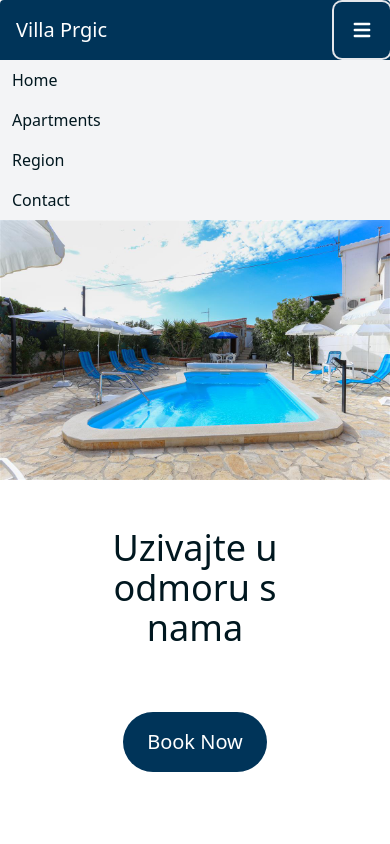
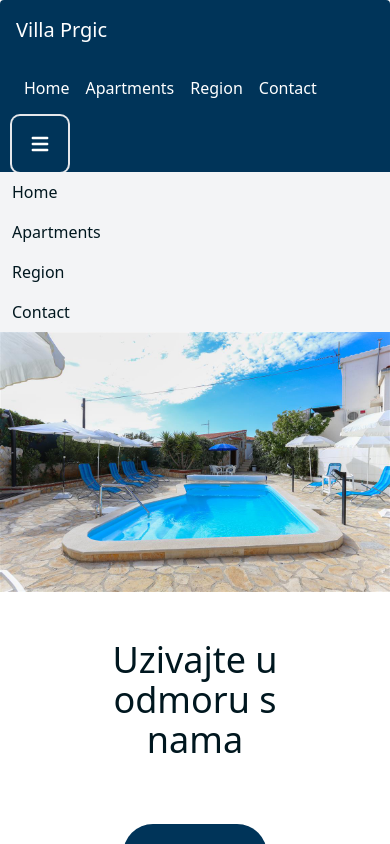
Before and after one commit to valentin994/villa-prgic, a React (Vite) app: page / in a window 390 px wide. Both pictures are taken after a click on the button "Open main menu". Shown: the top 844 px of the page. Built offline with nearby package versions, Linux system fonts and the light colour scheme.

Commit message:
added another navbar

```diff
--- a/src/Components/Nav.tsx
+++ b/src/Components/Nav.tsx
@@ -1,41 +1,104 @@
-import { useState } from "react"
-import { Link } from "react-router-dom"
+import { useState } from "react";
+import { Link } from "react-router-dom";
 
 function Nav() {
-    const [isMenuOpen, setIsMenuOpen] = useState(false)
+  const [isMenuOpen, setIsMenuOpen] = useState(false);
 
-    return(
+  return (
     <nav className="border-gray-200 text-white rounded bg-secondary">
       <div className="flex flex-wrap items-center justify-between mx-auto w-full ">
         <Link to="/" className="flex items-center p-4">
-                <span className="self-center text-xl font-light whitespace-nowrap">Villa Prgic</span>
+          <span className="self-center text-xl font-light whitespace-nowrap">
+            Villa Prgic
+          </span>
         </Link>
-            <button data-collapse-toggle="navbar-solid-bg" onClick={() => setIsMenuOpen(!isMenuOpen)} type="button" className="inline-flex items-center p-4 ml-3 text-sm text-gray-500 rounded-lg md:hidden hover:bg-gray-100 focus:outline-none focus:ring-2 focus:ring-gray-200" aria-controls="navbar-solid-bg" aria-expanded="false">
-              <span className="sr-only">Open main menu</span>
-              <svg className="w-6 h-6" aria-hidden="true" fill="white" viewBox="0 0 20 20" xmlns="http://www.w3.org/2000/svg"><path fillRule="evenodd" d="M3 5a1 1 0 011-1h12a1 1 0 110 2H4a1 1 0 01-1-1zM3 10a1 1 0 011-1h12a1 1 0 110 2H4a1 1 0 01-1-1zM3 15a1 1 0 011-1h12a1 1 0 110 2H4a1 1 0 01-1-1z" clipRule="evenodd"></path></svg>
-            </button>
-            {
-                isMenuOpen &&
-            <div className={`w-full md:block md:w-auto bg-gray-100 text-primary`} id="navbar-solid-bg">
-              <ul className="flex flex-col rounded-lg  md:flex-row md:space-x-8 md:mt-0 md:text-sm md:font-medium md:border-0 md:bg-transparent">
-                <li>
-                    <Link to="/" onClick={() => setIsMenuOpen(false)} className="block py-2 pl-3 pr-4 rounded md:bg-transparent md:text-blue-700 md:p-0">Home</Link>
+        <div className="p-4 sm:max-md:hidden">
+          <ul className="flex">
+            <li className="px-2 hover:text-gray-100">
+              <Link to="/">Home</Link>
             </li>
-                <li>
-                    <Link to="/apartments" onClick={() => setIsMenuOpen(false)} className="block py-2 pl-3 pr-4 rounded md:bg-transparent md:text-blue-700 md:p-0">Apartments</Link>
+            <li className="px-2 hover:text-gray-100">
+              <Link to="/apartments">Apartments</Link>
             </li>
-                <li>
-                    <Link to="/region" onClick={() => setIsMenuOpen(false)} className="block py-2 pl-3 pr-4 rounded md:bg-transparent md:text-blue-700 md:p-0">Region</Link>
+            <li className="px-2 hover:text-gray-100">
+              <Link to="/region">Region</Link>
             </li>
-                <li>
-                    <Link to="/contact" onClick={() => setIsMenuOpen(false)} className="block py-2 pl-3 pr-4 rounded md:bg-transparent md:text-blue-700 md:p-0">Contact</Link>
+            <li className="px-2 hover:text-gray-100">
+              <Link to="/contact">Contact</Link>
             </li>
           </ul>
         </div>
-            }
+        <button
+          data-collapse-toggle="navbar-solid-bg"
+          onClick={() => setIsMenuOpen(!isMenuOpen)}
+          type="button"
+          className="inline-flex items-center p-4 ml-3 text-sm text-gray-500 rounded-lg md:hidden hover:bg-gray-100 focus:outline-none focus:ring-2 focus:ring-gray-200"
+          aria-controls="navbar-solid-bg"
+          aria-expanded="false"
+        >
+          <span className="sr-only">Open main menu</span>
+          <svg
+            className="w-6 h-6"
+            aria-hidden="true"
+            fill="white"
+            viewBox="0 0 20 20"
+            xmlns="http://www.w3.org/2000/svg"
+          >
+            <path
+              fillRule="evenodd"
+              d="M3 5a1 1 0 011-1h12a1 1 0 110 2H4a1 1 0 01-1-1zM3 10a1 1 0 011-1h12a1 1 0 110 2H4a1 1 0 01-1-1zM3 15a1 1 0 011-1h12a1 1 0 110 2H4a1 1 0 01-1-1z"
+              clipRule="evenodd"
+            ></path>
+          </svg>
+        </button>
+        {isMenuOpen && (
+          <div
+            className={`w-full md:block md:w-auto bg-gray-100 text-primary`}
+            id="navbar-solid-bg"
+          >
+            <ul className="flex flex-col rounded-lg  md:flex-row md:space-x-8 md:mt-0 md:text-sm md:font-medium md:border-0 md:bg-transparent">
+              <li>
+                <Link
+                  to="/"
+                  onClick={() => setIsMenuOpen(false)}
+                  className="block py-2 pl-3 pr-4 rounded md:bg-transparent md:text-blue-700 md:p-0"
+                >
+                  Home
+                </Link>
+              </li>
+              <li>
+                <Link
+                  to="/apartments"
+                  onClick={() => setIsMenuOpen(false)}
+                  className="block py-2 pl-3 pr-4 rounded md:bg-transparent md:text-blue-700 md:p-0"
+                >
+                  Apartments
+                </Link>
+              </li>
+              <li>
+                <Link
+                  to="/region"
+                  onClick={() => setIsMenuOpen(false)}
+                  className="block py-2 pl-3 pr-4 rounded md:bg-transparent md:text-blue-700 md:p-0"
+                >
+                  Region
+                </Link>
+              </li>
+              <li>
+                <Link
+                  to="/contact"
+                  onClick={() => setIsMenuOpen(false)}
+                  className="block py-2 pl-3 pr-4 rounded md:bg-transparent md:text-blue-700 md:p-0"
+                >
+                  Contact
+                </Link>
+              </li>
+            </ul>
+          </div>
+        )}
       </div>
     </nav>
-    )
+  );
 }
 
-export default Nav
+export default Nav;
```
Lines whose indentation alone changed are shown as unchanged.
